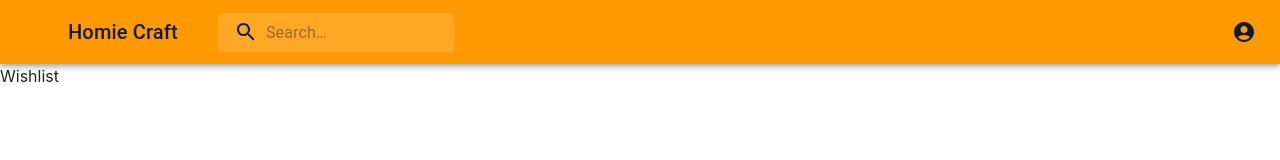
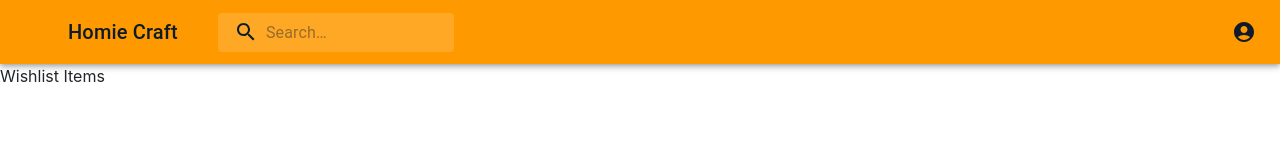
Before and after one commit to AbidShaik09/homiecraft-frontend, a React (Create React App) app in the folder homie-craft/: page /wishlist in a window 1280 px wide. Shown: the top 160 px of the page. Built offline with nearby package versions, Linux system fonts and the light colour scheme.

Commit message:
Empty commit

```diff
--- a/homie-craft/src/pages/customer/Wishlist.jsx
+++ b/homie-craft/src/pages/customer/Wishlist.jsx
@@ -3,7 +3,7 @@ import React from 'react'
 function Wishlist() {
   return (
     <div>
-      Wishlist
+      Wishlist Items
     </div>
   )
 }
```
